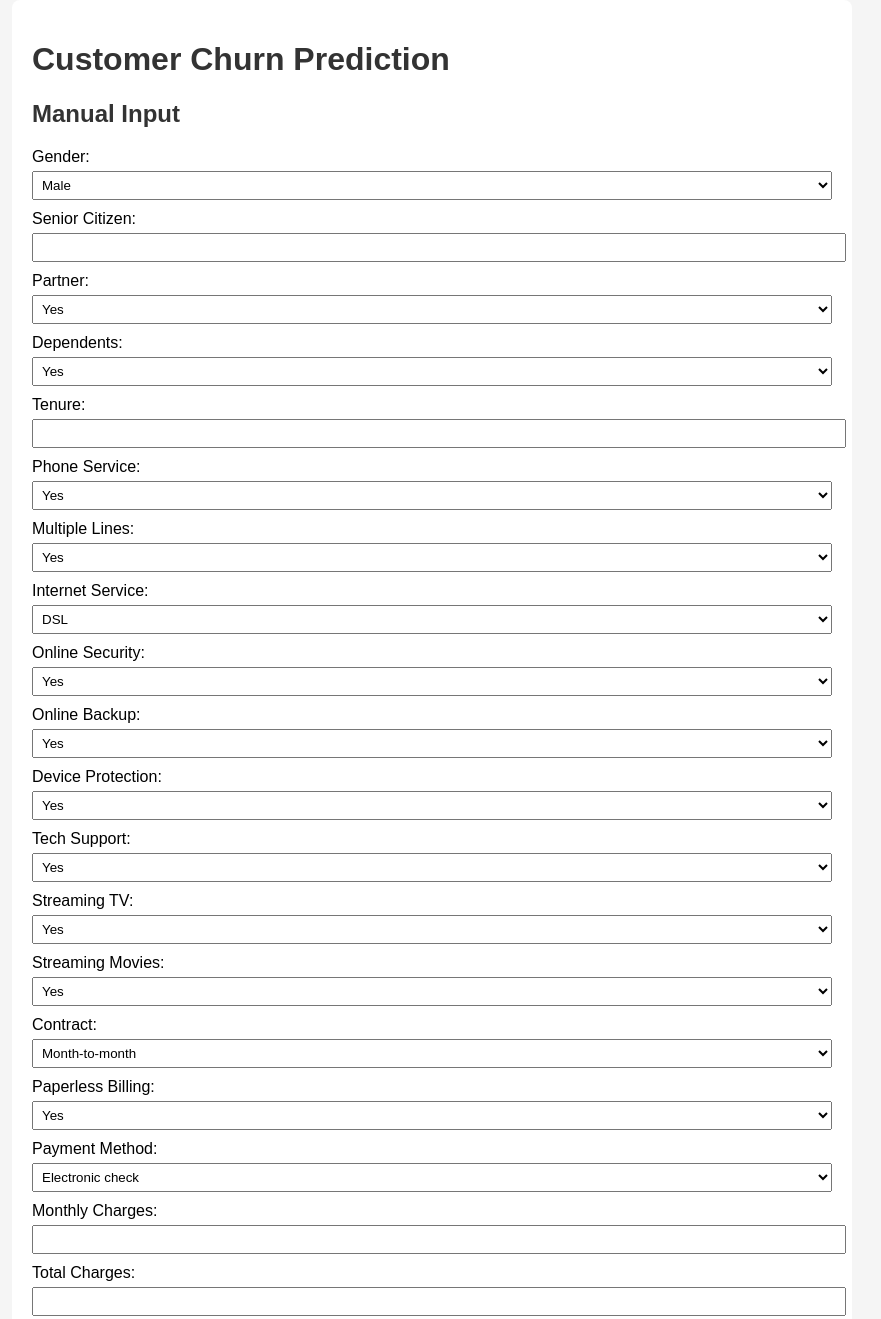
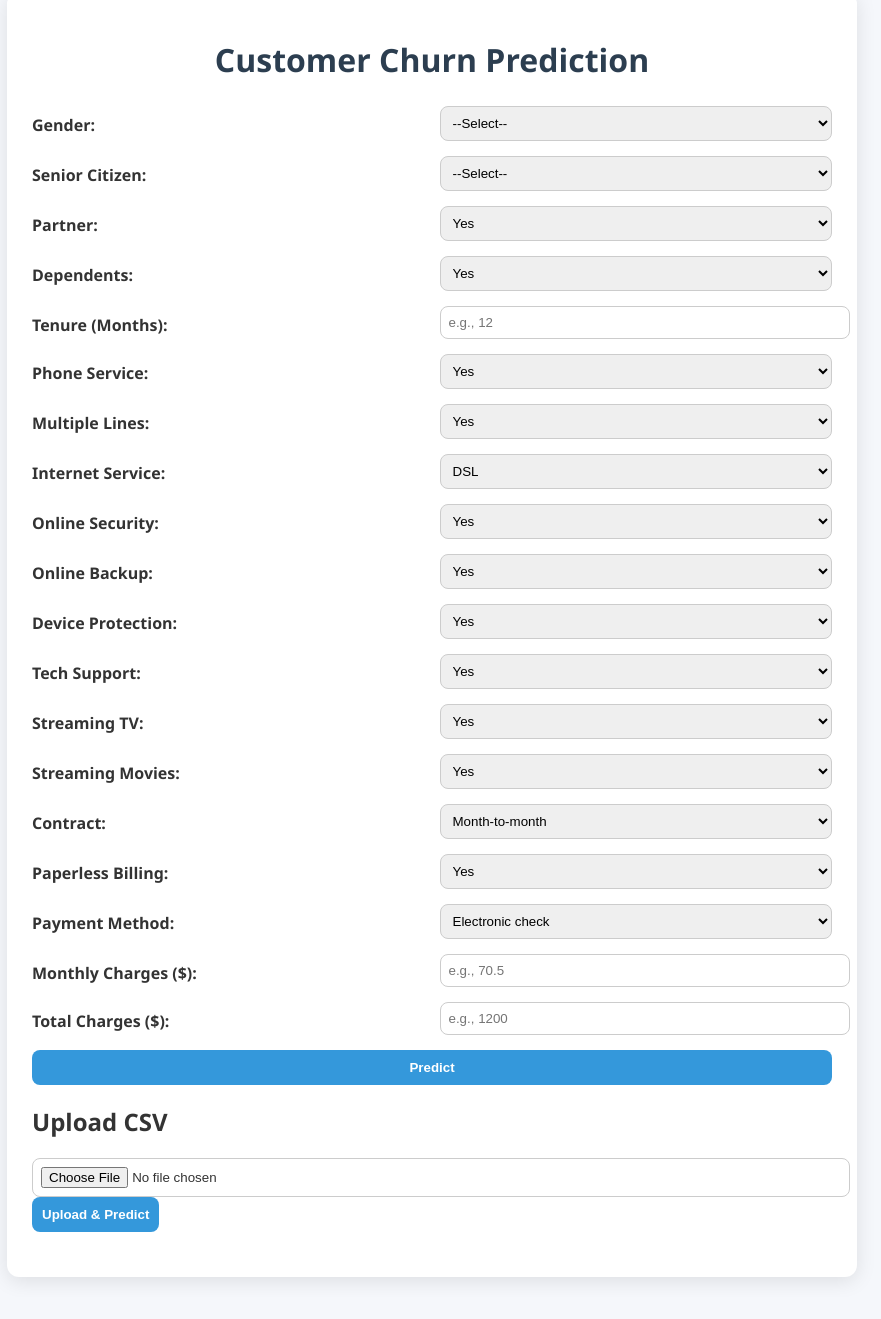
Before and after one commit to Mubhin77/customer-churn-prediction, a plain HTML site: page frontend/index.html in a window 1280 px wide. Shown: the part 28-1347 px from the top of the page, without its empty margins (208-1089 px from the left). After the commit the page ends 1325 px from the top, so only its background shows below. Drawn offline with Linux system fonts and the light colour scheme.

Commit message:
Made some final changes in output

```diff
--- a/app/predicted_churn.csv
+++ b/app/predicted_churn.csv
@@ -5,3 +5,5 @@ Female,0,Yes,Yes,24,Yes,Yes,Fiber optic,Yes,Yes,Yes,Yes,Yes,Yes,Two year,No,Bank
 Male,0,No,No,1,No,No,No,No,No,No,No,No,No,Month-to-month,Yes,Electronic check,29.85,29.85,Yes,84.94,High Risk
 Female,1,No,Yes,36,Yes,Yes,DSL,No,No,No,No,Yes,Yes,One year,Yes,Credit card,75.5,2700.0,No,38.08,Low Risk
 Male,1,No,Yes,36,Yes,Yes,Fiber optic,No,No,No,No,Yes,Yes,One year,Yes,Credit card,75.5,2700.0,Yes,67.95,Medium Risk
+Female,1,No,Yes,36,Yes,Yes,Fiber optic,No,No,No,No,Yes,Yes,One year,Yes,Credit card,75.5,2700.0,Yes,68.21,Medium Risk
+Male,1,No,Yes,36,Yes,Yes,Fiber optic,No,No,No,No,Yes,Yes,One year,Yes,Credit card,75.5,2700.0,Yes,67.95,Medium Risk
--- a/frontend/index.html
+++ b/frontend/index.html
@@ -11,45 +11,99 @@
 
     <!-- Manual Input -->
     <form id="manual-form">
-      <h2>Manual Input</h2>
       <label>Gender:</label>
-      <select id="gender"><option>Male</option><option>Female</option></select>
+      <select id="gender" required>
+        <option value="">--Select--</option>
+        <option>Male</option>
+        <option>Female</option>
+      </select>
+
       <label>Senior Citizen:</label>
-      <input type="number" id="SeniorCitizen">
+      <select id="SeniorCitizen" required>
+        <option value="">--Select--</option>
+        <option value="0">No</option>
+        <option value="1">Yes</option>
+      </select>
+
       <label>Partner:</label>
       <select id="Partner"><option>Yes</option><option>No</option></select>
+
       <label>Dependents:</label>
       <select id="Dependents"><option>Yes</option><option>No</option></select>
-      <label>Tenure:</label>
-      <input type="number" id="tenure">
+
+      <label>Tenure (Months):</label>
+      <input type="number" id="tenure" min="0" placeholder="e.g., 12">
+      <!-- <span class="note">Enter the number of months the customer has stayed</span> -->
+
       <label>Phone Service:</label>
       <select id="PhoneService"><option>Yes</option><option>No</option></select>
+
       <label>Multiple Lines:</label>
-      <select id="MultipleLines"><option>Yes</option><option>No</option><option>No phone service</option></select>
+      <select id="MultipleLines">
+        <option>Yes</option>
+        <option>No</option>
+        <option>No phone service</option>
+      </select>
+
       <label>Internet Service:</label>
-      <select id="InternetService"><option>DSL</option><option>Fiber optic</option><option>No</option></select>
+      <select id="InternetService">
+        <option>DSL</option>
+        <option>Fiber optic</option>
+        <option>No</option>
+      </select>
+
       <label>Online Security:</label>
-      <select id="OnlineSecurity"><option>Yes</option><option>No</option><option>No internet service</option></select>
+      <select id="OnlineSecurity">
+        <option>Yes</option><option>No</option><option>No internet service</option>
+      </select>
+
       <label>Online Backup:</label>
-      <select id="OnlineBackup"><option>Yes</option><option>No</option><option>No internet service</option></select>
+      <select id="OnlineBackup">
+        <option>Yes</option><option>No</option><option>No internet service</option>
+      </select>
+
       <label>Device Protection:</label>
-      <select id="DeviceProtection"><option>Yes</option><option>No</option><option>No internet service</option></select>
+      <select id="DeviceProtection">
+        <option>Yes</option><option>No</option><option>No internet service</option>
+      </select>
+
       <label>Tech Support:</label>
-      <select id="TechSupport"><option>Yes</option><option>No</option><option>No internet service</option></select>
+      <select id="TechSupport">
+        <option>Yes</option><option>No</option><option>No internet service</option>
+      </select>
+
       <label>Streaming TV:</label>
-      <select id="StreamingTV"><option>Yes</option><option>No</option><option>No internet service</option></select>
+      <select id="StreamingTV">
+        <option>Yes</option><option>No</option><option>No internet service</option>
+      </select>
+
       <label>Streaming Movies:</label>
-      <select id="StreamingMovies"><option>Yes</option><option>No</option><option>No internet service</option></select>
+      <select id="StreamingMovies">
+        <option>Yes</option><option>No</option><option>No internet service</option>
+      </select>
+
       <label>Contract:</label>
-      <select id="Contract"><option>Month-to-month</option><option>One year</option><option>Two year</option></select>
+      <select id="Contract">
+        <option>Month-to-month</option><option>One year</option><option>Two year</option>
+      </select>
+
       <label>Paperless Billing:</label>
       <select id="PaperlessBilling"><option>Yes</option><option>No</option></select>
+
       <label>Payment Method:</label>
-      <select id="PaymentMethod"><option>Electronic check</option><option>Mailed check</option><option>Bank transfer</option><option>Credit card</option></select>
-      <label>Monthly Charges:</label>
-      <input type="number" id="MonthlyCharges" step="0.1">
-      <label>Total Charges:</label>
-      <input type="number" id="TotalCharges" step="0.1">
+      <select id="PaymentMethod">
+        <option>Electronic check</option>
+        <option>Mailed check</option>
+        <option>Bank transfer</option>
+        <option>Credit card</option>
+      </select>
+
+      <label>Monthly Charges ($):</label>
+      <input type="number" id="MonthlyCharges" step="0.1" placeholder="e.g., 70.5">
+
+      <label>Total Charges ($):</label>
+      <input type="number" id="TotalCharges" step="0.1" placeholder="e.g., 1200">
+
       <button type="submit">Predict</button>
     </form>
 
--- a/frontend/script.js
+++ b/frontend/script.js
@@ -1,5 +1,6 @@
 document.getElementById("manual-form").addEventListener("submit", async (e) => {
   e.preventDefault();
+
   const body = {
     gender: document.getElementById("gender").value,
     SeniorCitizen: parseInt(document.getElementById("SeniorCitizen").value),
@@ -27,13 +28,27 @@ document.getElementById("manual-form").addEventListener("submit", async (e) => {
     headers: { "Content-Type": "application/x-www-form-urlencoded" },
     body: new URLSearchParams(body)
   });
-  const text = await res.text();
-  document.getElementById("manual-result").innerHTML = text;
+
+  const data = await res.json();
+  const resultDiv = document.getElementById("manual-result");
+
+  let color =
+    data.risk === "High Risk" ? "#e74c3c" :
+    data.risk === "Medium Risk" ? "#f1c40f" : "#2ecc71";
+
+  resultDiv.innerHTML = `
+    <div style="border:2px solid ${color}; padding:15px; border-radius:10px;">
+      <h3 style="color:${color};">Prediction Result</h3>
+      <p><strong>Churn:</strong> ${data.churn_pred}</p>
+      <p><strong>Probability:</strong> ${data.probability}%</p>
+      <p><strong>Risk Level:</strong> <span style="color:${color}">${data.risk}</span></p>
+    </div>
+  `;
 });
 
 document.getElementById("uploadBtn").addEventListener("click", async () => {
   const fileInput = document.getElementById("csvFile");
-  if (!fileInput.files.length) return alert("Select CSV file.");
+  if (!fileInput.files.length) return alert("Please select a CSV file.");
 
   const formData = new FormData();
   formData.append("file", fileInput.files[0]);
@@ -45,11 +60,13 @@ document.getElementById("uploadBtn").addEventListener("click", async () => {
   const data = await res.json();
 
   const csvResultDiv = document.getElementById("csv-result");
+
   if (data.download_link) {
     csvResultDiv.innerHTML = `
-      ✅ ${data.message} |
+      ✅ ${data.message}<br>
       <a href="${data.download_link}" target="_blank">📥 Download Predictions</a>
     `;
+    alert("✅ Predictions have been generated and downloaded.\nCheck your app folder for the predictions CSV file.");
   } else {
     csvResultDiv.innerHTML = `❌ ${data.error || "Error occurred"}`;
   }
--- a/frontend/styles.css
+++ b/frontend/styles.css
@@ -1,4 +1,4 @@
-body {
+/* body {
   font-family: Arial, sans-serif;
   background: #f5f5f5;
   padding: 20px;
@@ -38,4 +38,60 @@ button {
 
 button:hover {
   background: #0056b3;
-}
+} */
+
+body {
+      font-family: 'Segoe UI', Tahoma, Geneva, Verdana, sans-serif;
+      background: #f5f7fb;
+      color: #333;
+      margin: 0;
+      padding: 20px;
+    }
+    .container {
+      max-width: 800px;
+      background: #fff;
+      padding: 25px;
+      border-radius: 12px;
+      box-shadow: 0 4px 20px rgba(0,0,0,0.1);
+      margin: 0 auto;
+    }
+    h1 {
+      color: #2c3e50;
+      text-align: center;
+      margin-bottom: 25px;
+    }
+    form {
+      display: grid;
+      grid-template-columns: repeat(2, 1fr);
+      gap: 15px;
+    }
+    label {
+      font-weight: 600;
+      margin-top: 8px;
+    }
+    select, input {
+      padding: 8px;
+      border-radius: 8px;
+      border: 1px solid #ccc;
+      width: 100%;
+    }
+    .note {
+      font-size: 0.85em;
+      color: #888;
+    }
+    button {
+      grid-column: span 2;
+      padding: 10px;
+      background-color: #3498db;
+      color: white;
+      border: none;
+      border-radius: 8px;
+      cursor: pointer;
+      font-weight: bold;
+    }
+    button:hover {
+      background-color: #2d86c9;
+    }
+    #manual-result, #csv-result {
+      margin-top: 20px;
+    }
--- a/sample_customers.csv
+++ b/sample_customers.csv
@@ -5,3 +5,5 @@ Female,0,Yes,Yes,24,Yes,Yes,Fiber optic,Yes,Yes,Yes,Yes,Yes,Yes,Two year,No,Bank
 Male,0,No,No,1,No,No,No,No,No,No,No,No,No,Month-to-month,Yes,Electronic check,29.85,29.85
 Female,1,No,Yes,36,Yes,Yes,DSL,No,No,No,No,Yes,Yes,One year,Yes,Credit card,75.5,2700.0
 Male,1,No,Yes,36,Yes,Yes,Fiber optic,No,No,No,No,Yes,Yes,One year,Yes,Credit card,75.5,2700.0
+Female,1,No,Yes,36,Yes,Yes,Fiber optic,No,No,No,No,Yes,Yes,One year,Yes,Credit card,75.5,2700.0
+Male,1,No,Yes,36,Yes,Yes,Fiber optic,No,No,No,No,Yes,Yes,One year,Yes,Credit card,75.5,2700.0
```
Also changed, not shown: 3 other files.
